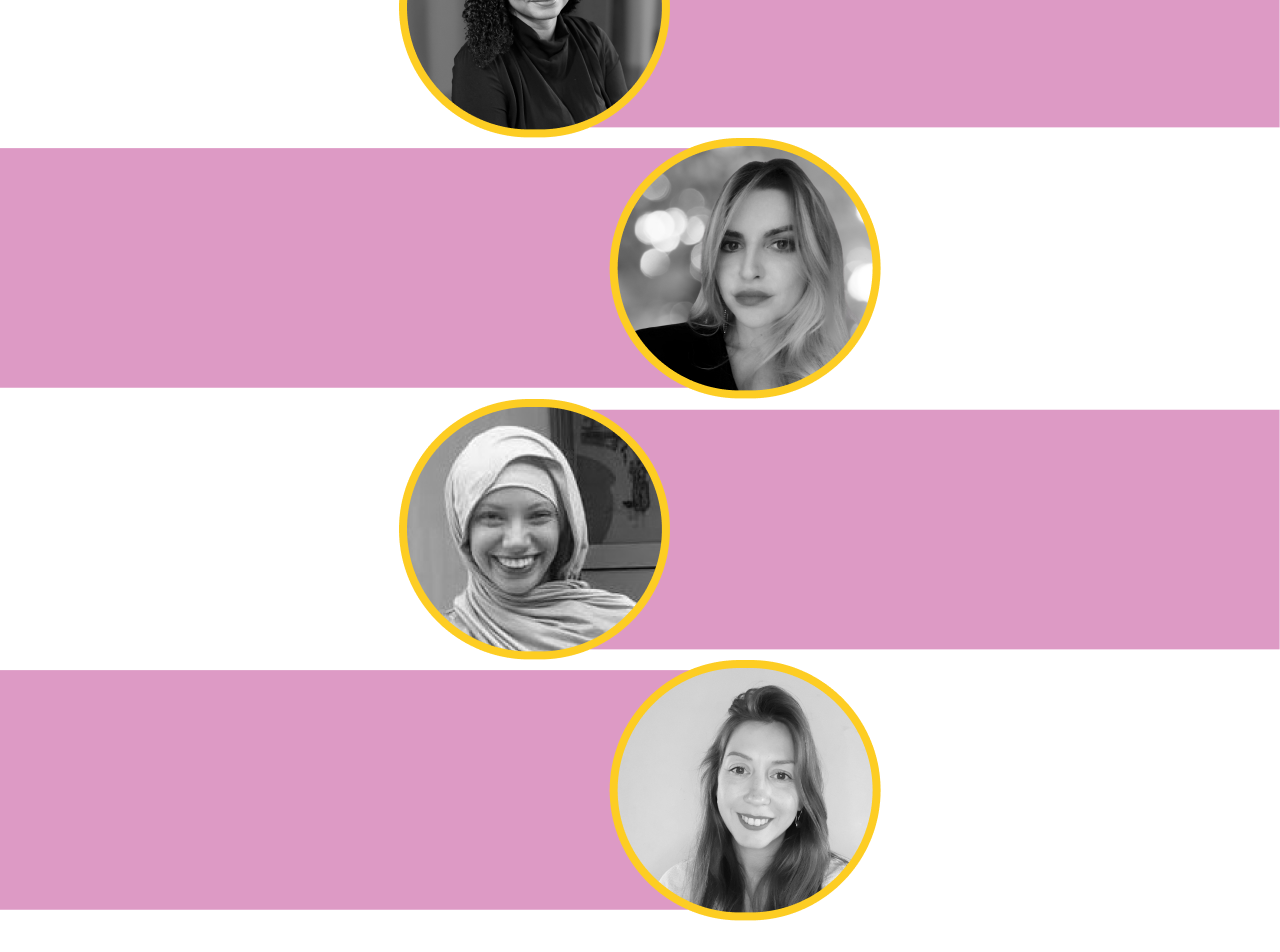
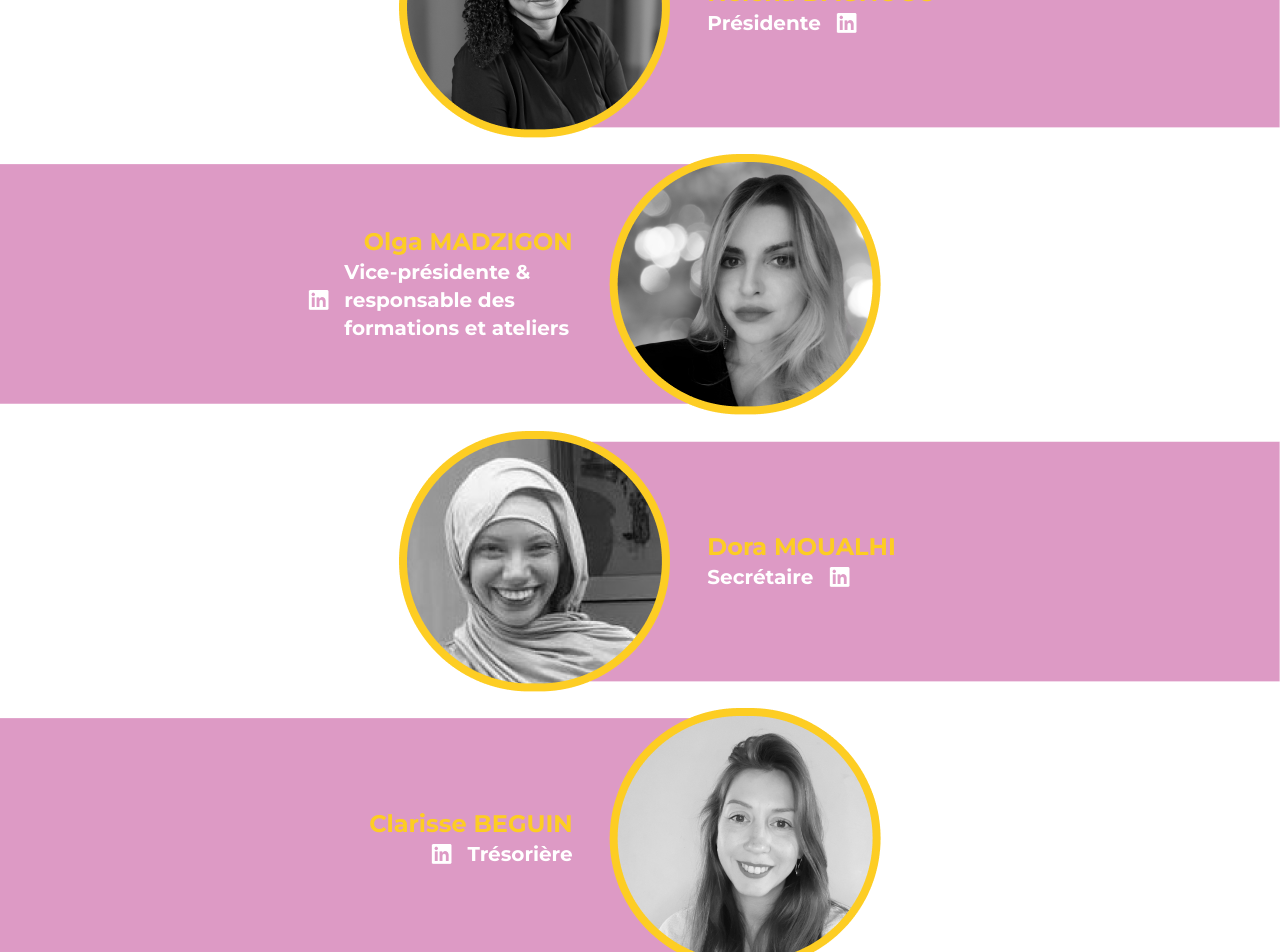
Before and after one commit to pricilliaedou/reunies-frontend, a React (Vite) app: page / in a window 1280 px wide. Shown: the part 1720-2672 px from the top of the page. Built offline with nearby package versions, Linux system fonts and the light colour scheme.

Commit message:
ajout de l'équipe

```diff
--- a/src/routes/Accueil.jsx
+++ b/src/routes/Accueil.jsx
@@ -7,6 +7,7 @@ import Helena from "../assets/helena.png";
 import Olga from "../assets/olga.png";
 import Dora from "../assets/dora.png";
 import Clarisse from "../assets/clarisse.png";
+import Linkedin from "../assets/linkedin.png";
 import Calendrier from "../assets/calendrier.png";
 import LiveForGood from "../assets/Logo-live-for-good.png";
 import MangeVoyage from "../assets/Logo-Mange-Voyage-Aime.png";
@@ -75,18 +76,107 @@ const Accueil = () => {
         <h2 className='text-2xl font-bold my-12 text-[#bc378c] text-center tracking-wide'>
           Notre équipe de passionnée
         </h2>
-        <div className='flex flex-col gap-[3]'>
-          <div className=' italic text-sm font-bold rounded ml-auto '>
-            <img className='object-cover' src={Helena} alt='image Helena' />
+        <div className='flex flex-col gap-3 sm:gap-4'>
+          <div className='text-sm font-bold  relative flex items-center ml-auto'>
+            <img
+              className='object-cover w-full h-auto'
+              src={Helena}
+              alt='image Helena'
+            />
+            <div className='absolute left-1/2 transform -translate-x-1/2 top-1/2 -translate-y-1/2 w-[30%]'>
+              <h2 className='text-base sm:text-lg md:text-xl lg:text-2xl font-bold text-[#fdcd23] whitespace-nowrap'>
+                Helena DAGNOGO
+              </h2>
+              <div className='flex items-center gap-4'>
+                <p className='text-sm sm:text-base md:text-lg lg:text-xl text-[#ffffff]'>
+                  Présidente
+                </p>
+                <Link
+                  to='https://www.linkedin.com/in/helena-dagnogo-4ab4aa178'
+                  target='blank'
+                >
+                  <img
+                    className='object-contain w-[20px] min-w-[20px] h-auto'
+                    src={Linkedin}
+                    alt='Logo Linkedin'
+                  />
+                </Link>
+              </div>
+            </div>
           </div>
-          <div className='italic text-sm font-bold rounded  mr-auto'>
-            <img className='object-cover' src={Olga} alt='image Olga' />
+
+          <div className='text-sm font-bold  relative flex items-center mr-auto'>
+            <img
+              className='object-cover w-full h-auto'
+              src={Olga}
+              alt='image Olga'
+            />
+            <div className='absolute left-1/2 transform -translate-x-1/2 top-1/2 -translate-y-1/2 w-[30%] flex flex-col items-end'>
+              <h2 className='text-base sm:text-lg md:text-xl lg:text-2xl font-bold text-[#fdcd23] whitespace-nowrap'>
+                Olga MADZIGON
+              </h2>
+              <div className='flex items-center gap-4 flex-row-reverse'>
+                <p className='text-sm sm:text-base md:text-lg lg:text-xl text-[#ffffff]'>
+                  Vice-présidente & responsable des formations et ateliers
+                </p>
+                <Link
+                  to='https://www.linkedin.com/in/helena-dagnogo-4ab4aa178'
+                  target='blank'
+                >
+                  <img
+                    className='object-contain w-[20px] min-w-[20px] h-auto'
+                    src={Linkedin}
+                    alt='Logo Linkedin'
+                  />
+                </Link>
+              </div>
+            </div>
           </div>
-          <div className='italic text-sm font-bold rounded  ml-auto'>
+          <div className='text-sm font-bold  relative flex items-center ml-auto'>
             <img className='object-cover' src={Dora} alt='Image Dora' />
+            <div className='absolute left-1/2 transform -translate-x-1/2 top-1/2 -translate-y-1/2 w-[30%]'>
+              <h2 className='text-base sm:text-lg md:text-xl lg:text-2xl font-bold text-[#fdcd23] whitespace-nowrap'>
+                Dora MOUALHI
+              </h2>
+              <div className='flex items-center gap-4'>
+                <p className='text-sm sm:text-base md:text-lg lg:text-xl text-[#ffffff]'>
+                  Secrétaire
+                </p>
+                <Link
+                  to='https://www.linkedin.com/in/helena-dagnogo-4ab4aa178'
+                  target='blank'
+                >
+                  <img
+                    className='object-contain w-[20px] min-w-[20px] h-auto'
+                    src={Linkedin}
+                    alt='Logo Linkedin'
+                  />
+                </Link>
+              </div>
+            </div>
           </div>
-          <div className='italic text-sm font-bold rounded  mr-auto'>
+          <div className='text-sm font-bold  relative flex items-center mr-auto'>
             <img className='object-cover' src={Clarisse} alt='Image Clarisse' />
+            <div className='absolute left-1/2 transform -translate-x-1/2 top-1/2 -translate-y-1/2 w-[30%] flex flex-col items-end'>
+              <h2 className='text-base sm:text-lg md:text-xl lg:text-2xl font-bold text-[#fdcd23] whitespace-nowrap'>
+                Clarisse BEGUIN
+              </h2>
+              <div className='flex items-center flex-row-reverse gap-4'>
+                <p className='text-sm sm:text-base md:text-lg lg:text-xl text-[#ffffff]'>
+                  Trésorière
+                </p>
+                <Link
+                  to='https://www.linkedin.com/in/helena-dagnogo-4ab4aa178'
+                  target='blank'
+                >
+                  <img
+                    className='object-contain w-[20px] min-w-[20px] h-auto'
+                    src={Linkedin}
+                    alt='Logo Linkedin'
+                  />
+                </Link>
+              </div>
+            </div>
           </div>
         </div>
       </section>
```
Also changed, not shown: 1 other file (tests, documents, lock files or other folders).
